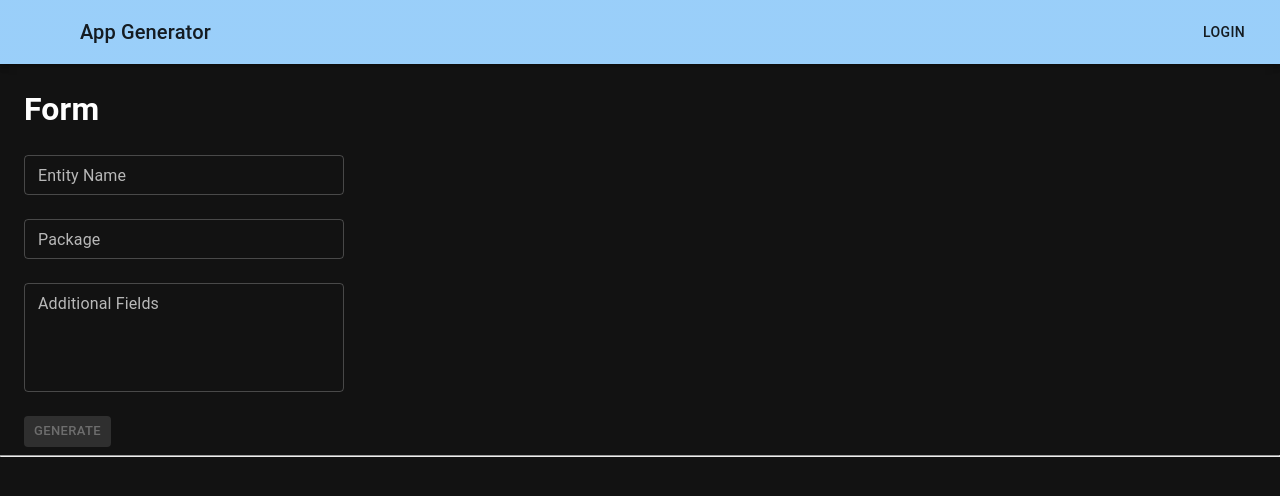
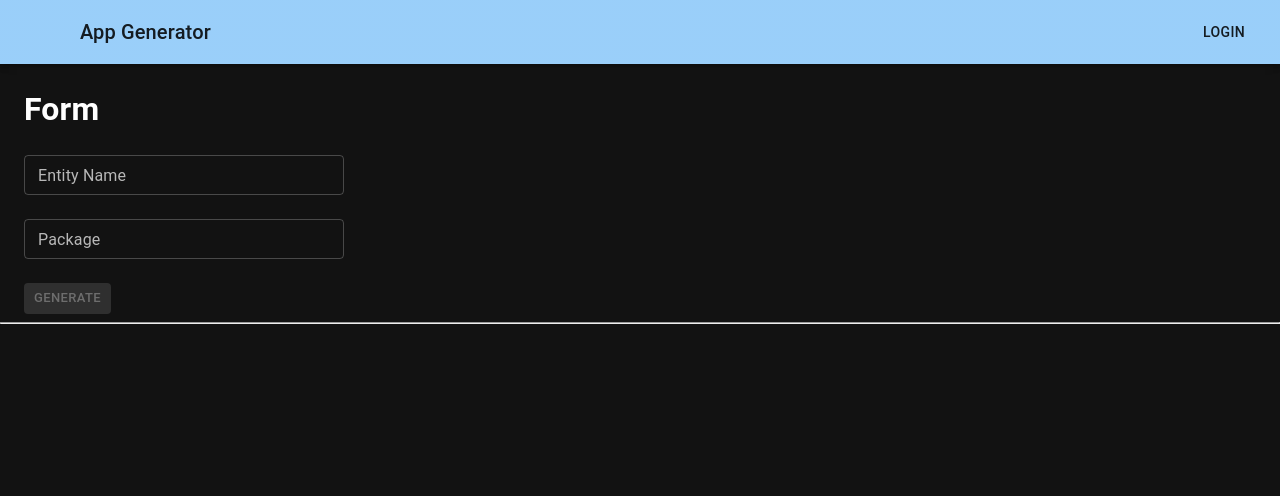
Before and after one commit to paulwoods/app-generator, a React (Vite) app in the folder frontend/: page / in a window 1280 px wide. Shown: the top 496 px of the page. Built offline with nearby package versions, Linux system fonts and the light colour scheme; some icons are missing.

Commit message:
feat: removed fields from app-request.

```diff
--- a/frontend/src/home/components/AppRequestForm.tsx
+++ b/frontend/src/home/components/AppRequestForm.tsx
@@ -12,8 +12,7 @@ export const AppRequestForm = ({storage, onGenerate}: AppRequestFormProps) => {
     const [appRequest, setAppRequest] = useLocalStorage<AppRequest>(storage,
         {
             entity: '',
-            pkg: '',
-            fields: ''
+            pkg: ''
         }
     )
 
@@ -21,7 +20,7 @@ export const AppRequestForm = ({storage, onGenerate}: AppRequestFormProps) => {
         onGenerate(appRequest);
     };
 
-    const canGenerate = appRequest.entity && appRequest.pkg && appRequest.fields;
+    const canGenerate = appRequest.entity && appRequest.pkg;
 
     return <Box sx={{display: "flex", flexDirection: "column", alignItems: "flex-start", gap: 3, width: "100%"}}>
 
@@ -41,16 +40,6 @@ export const AppRequestForm = ({storage, onGenerate}: AppRequestFormProps) => {
             onChange={(e) => setAppRequest({...appRequest, pkg: e.target.value})}
         />
 
-        <TextField
-            size="small"
-            multiline
-            minRows={4}
-            fullWidth
-            label="Additional Fields"
-            value={appRequest.fields}
-            onChange={(e) => setAppRequest({...appRequest, fields: e.target.value})}
-        />
-
         <Button size="small" variant="contained" onClick={handleGenerate} disabled={!canGenerate}>Generate</Button>
 
     </Box>
--- a/frontend/src/home/pages/HomeIndexPage.tsx
+++ b/frontend/src/home/pages/HomeIndexPage.tsx
@@ -46,7 +46,7 @@ export const HomeIndexPage = () => {
 
         <hr/>
 
-        <Box>
+        <Box sx={{ml: 3}}>
             <pre>{results}</pre>
         </Box>
 
--- a/frontend/src/types.ts
+++ b/frontend/src/types.ts
@@ -1,5 +1,4 @@
 export type AppRequest = {
     entity: string;
     pkg: string;
-    fields: string
 }
```
Also changed, not shown: 1 other file (tests, documents, lock files or other folders).
